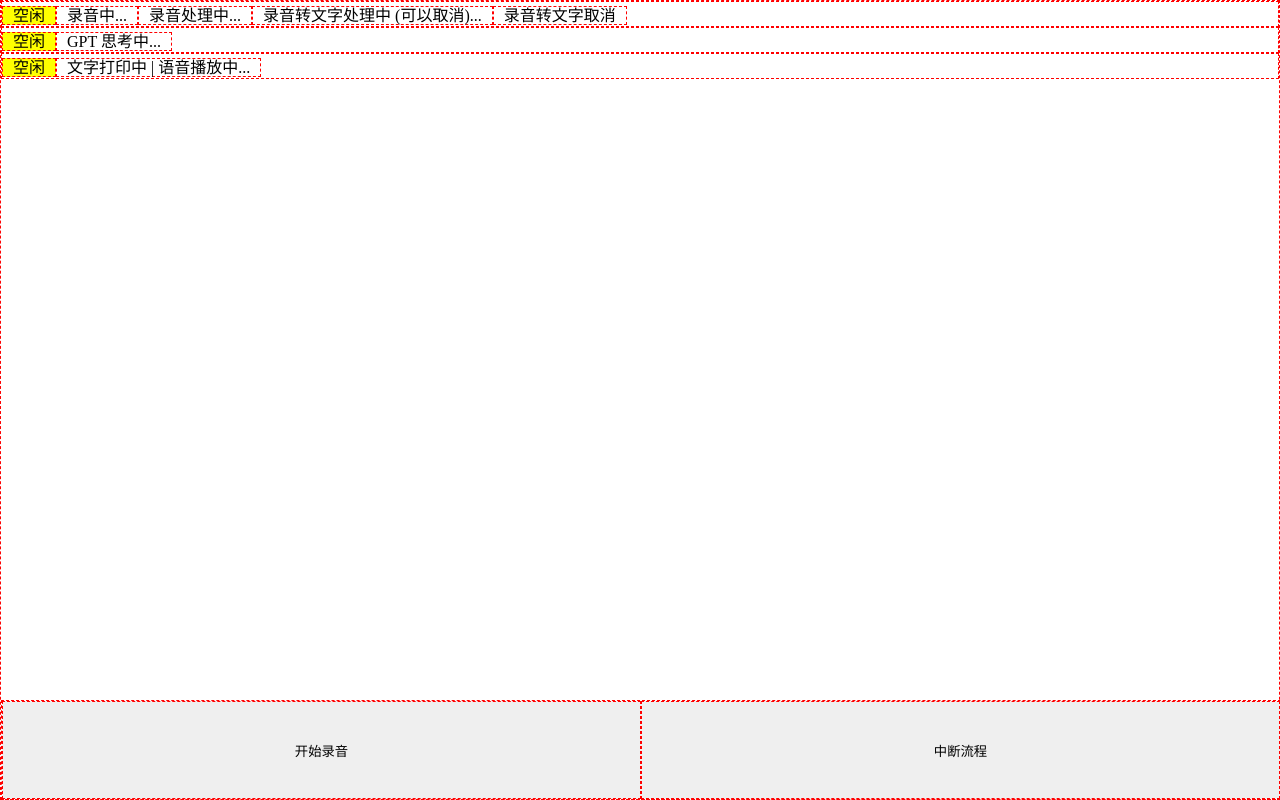
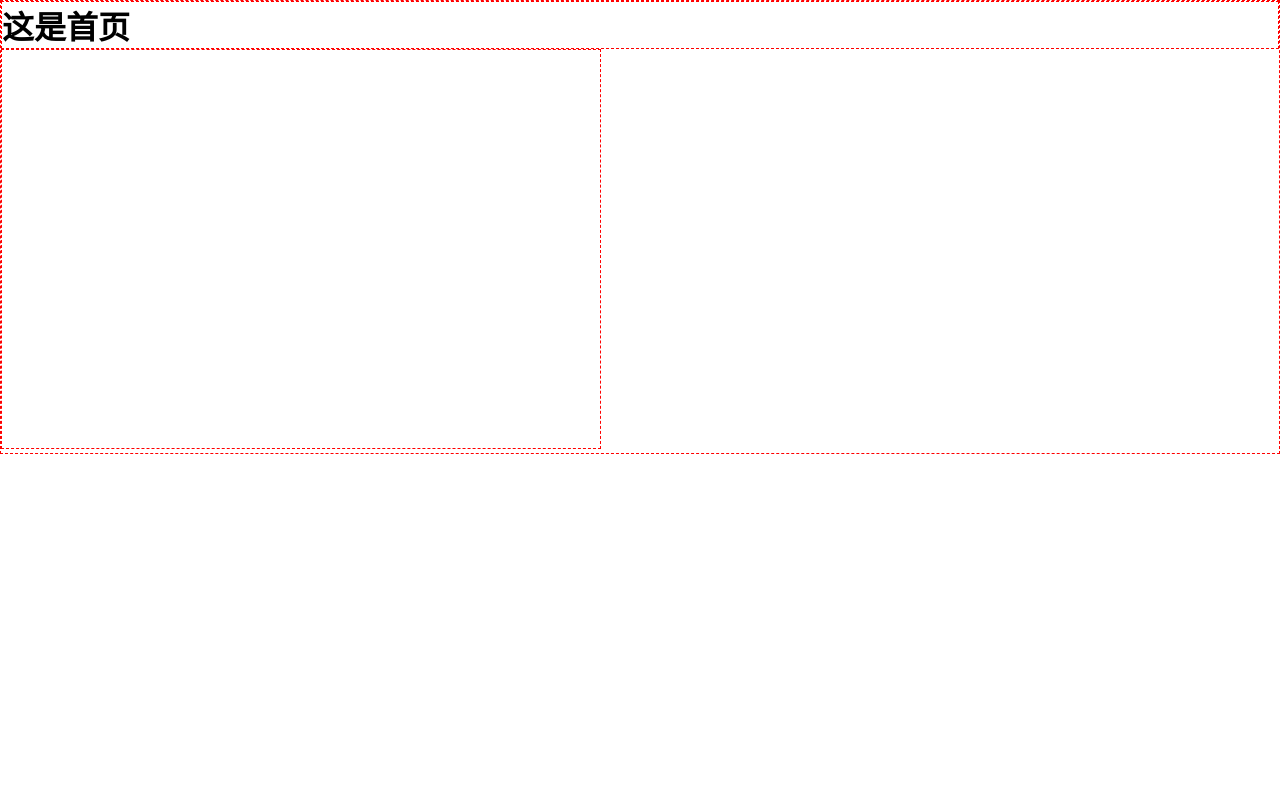
Before and after one commit to fancn21th/tts-core, a React (Vite) app: page / in a window 1280 px wide. Built offline with nearby package versions, Linux system fonts and the light colour scheme.

Commit message:
📦 NEW: 路由

```diff
--- a/package.json
+++ b/package.json
@@ -12,7 +12,8 @@
   "dependencies": {
     "make-cancellable-promise": "1.3.2",
     "react": "^18.2.0",
-    "react-dom": "^18.2.0"
+    "react-dom": "^18.2.0",
+    "react-router-dom": "6.22.0"
   },
   "devDependencies": {
     "@types/react": "^18.2.43",
--- a/src/App.tsx
+++ b/src/App.tsx
@@ -1,9 +1,11 @@
 import React from "react";
-import Chats from "./components/Chats";
+import { RouterProvider } from "react-router-dom";
+import { router } from "./router";
+
 import "./App.css";
 
 const App: React.FC = () => {
-  return <Chats />;
+  return <RouterProvider router={router} fallbackElement={<p>Loading...</p>} />;
 };
 
 export default App;
--- /dev/null
+++ b/src/pages/App/index.tsx
@@ -0,0 +1,7 @@
+import React from "react";
+
+const Home: React.FC = () => {
+  return <div>这是App</div>;
+};
+
+export default Home;
--- /dev/null
+++ b/src/pages/Home/index.tsx
@@ -0,0 +1,12 @@
+import React from "react";
+
+const Home: React.FC = () => {
+  return (
+    <div>
+      <h1>这是首页</h1>
+      <iframe title="App" src="/app" width="600" height="400"></iframe>
+    </div>
+  );
+};
+
+export default Home;
--- /dev/null
+++ b/src/router/index.ts
@@ -0,0 +1,17 @@
+import { createBrowserRouter } from "react-router-dom";
+
+import Home from "../pages/Home";
+import App from "../pages/App";
+
+const routes = [
+  {
+    path: "/",
+    Component: Home,
+  },
+  {
+    path: "/app",
+    Component: App,
+  },
+];
+
+export const router = createBrowserRouter(routes);
```
Also changed, not shown: 1 other file (tests, documents, lock files or other folders).
